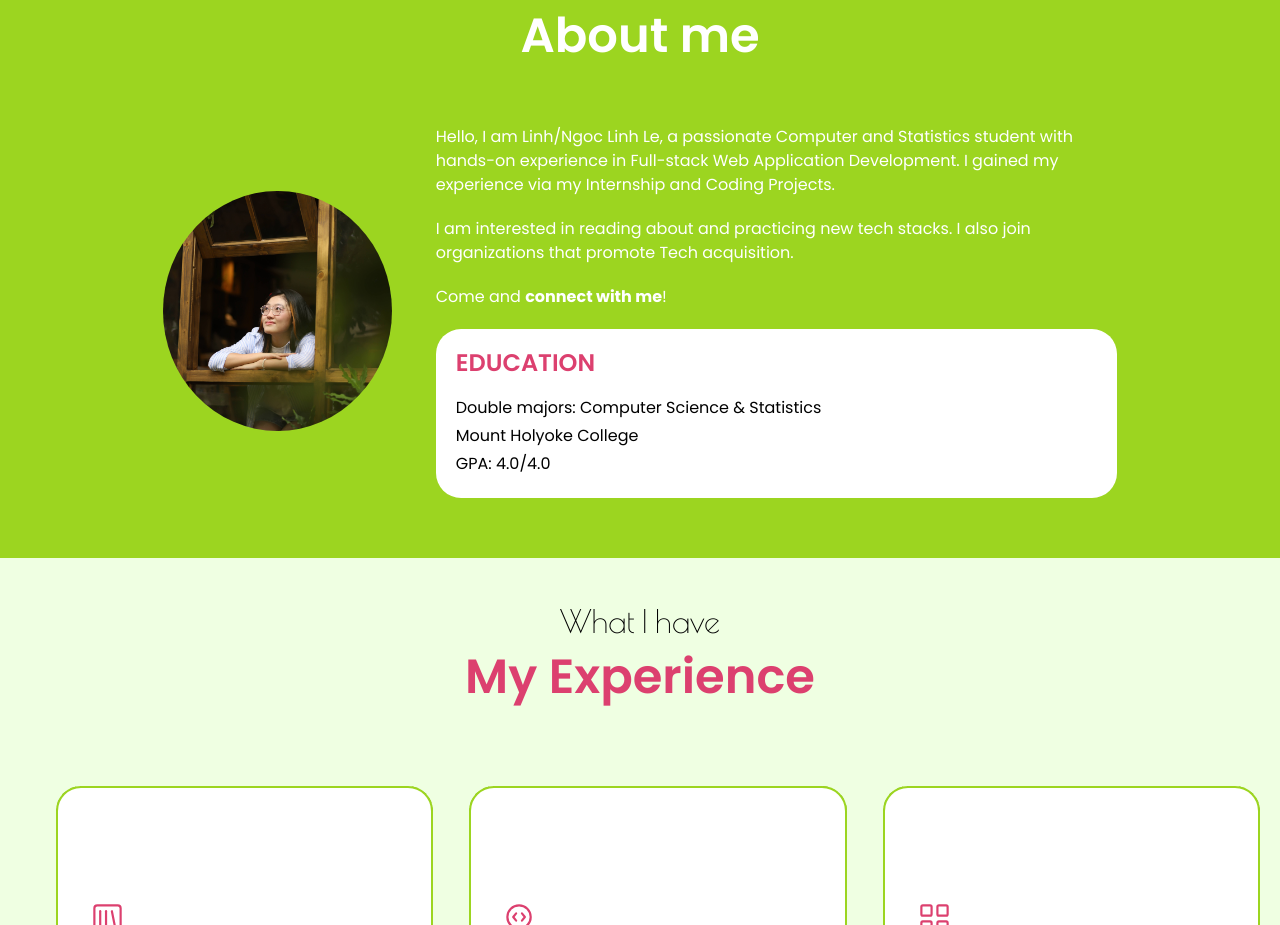
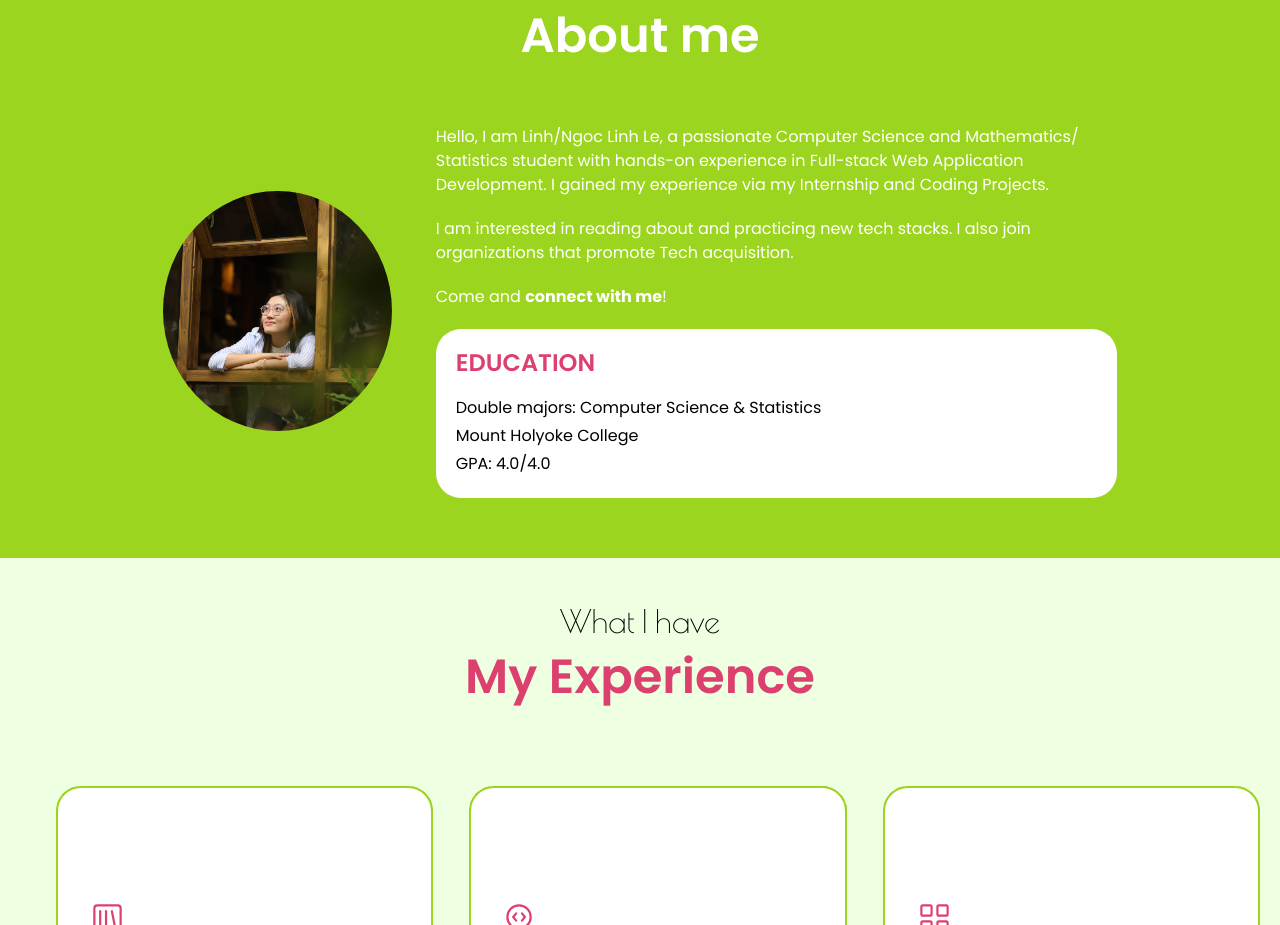
Before and after one commit to linhle15-ll/My-Cozy-Corner, a Next.js app: page /home in a window 1280 px wide. Shown: the part 840-1765 px from the top of the page. Built offline with nearby package versions, Linux system fonts and the light colour scheme; no server answers.

Commit message:
Update about.tsx

```diff
--- a/components/homesessions/about.tsx
+++ b/components/homesessions/about.tsx
@@ -21,7 +21,7 @@ const About = () => {
                                 lg:w-[75%] lg:text-start"
                 >
                     <span> Hello, I am Linh/Ngoc Linh Le, a passionate
-                        Computer and Statistics student with hands-on experience in
+                        Computer Science and Mathematics/ Statistics student with hands-on experience in
                         Full-stack Web Application Development.
                         I gained my experience via my Internship and Coding Projects.
                     </span>
```
